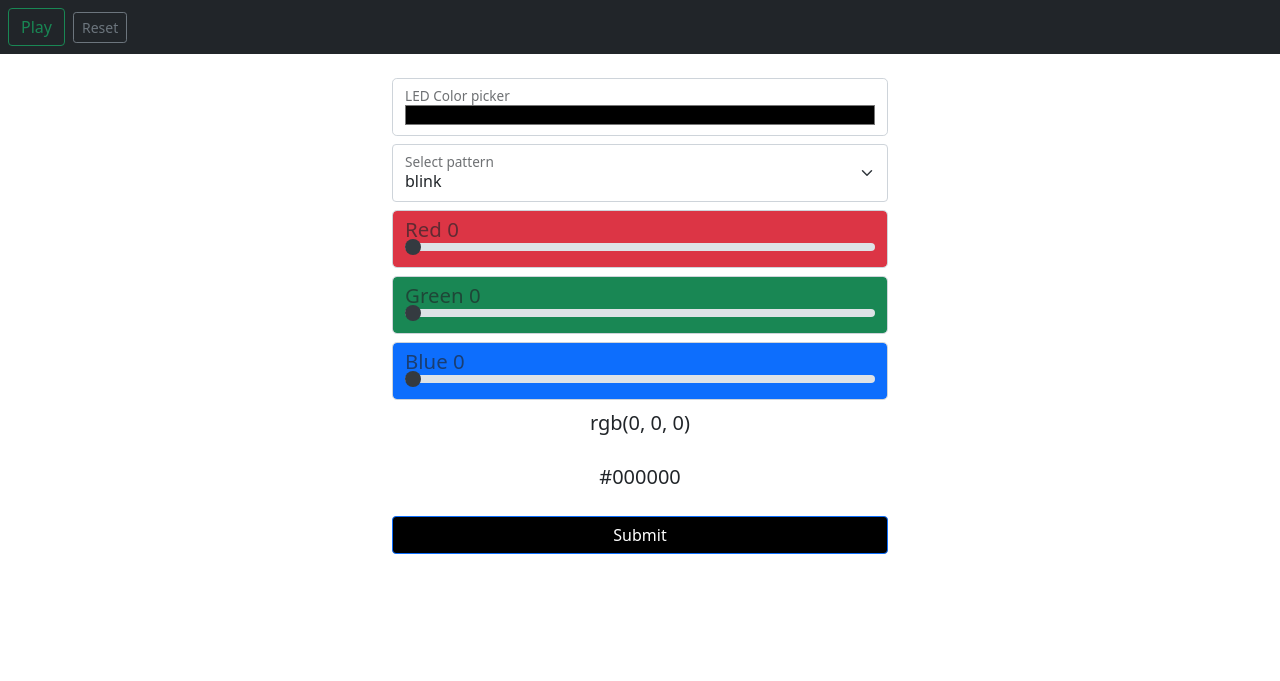
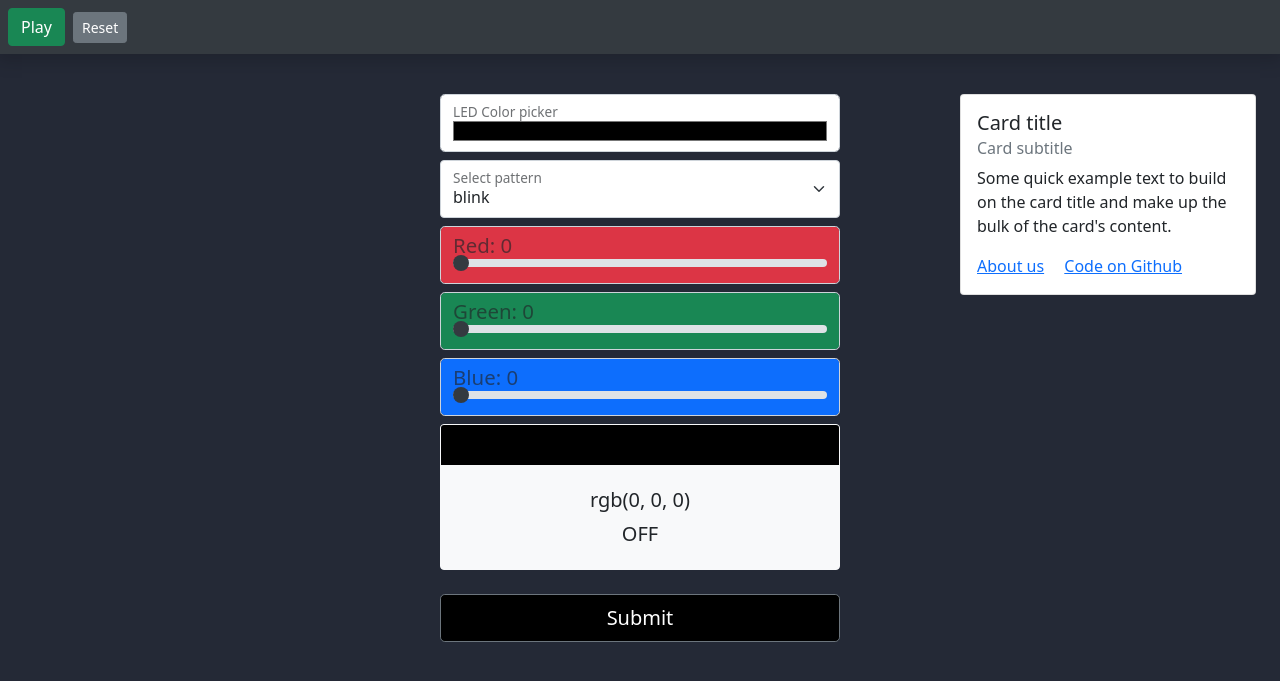
Before and after one commit to 00goldfish00/RPi4-LED-Matrix-Display, a Flask app: page / in a window 1280 px wide. Shown: the top 681 px of the page. Run offline with Flask 2, Linux system fonts and the light colour scheme; parts of the project's set-up code (start-up, migrations or seed data) failed here and were passed over.

Commit message:
layout and js changes

```diff
--- a/static/dynamic_control.js
+++ b/static/dynamic_control.js
@@ -1,42 +1,52 @@
 /**
  *  A bunch of functions that interact with the DOM and syncronize values between inputs.
  */
-function changeRed(value) {
-    document.getElementById('redLabel').innerHTML = value;
-    changeAll();
-}
-function changeGreen(value) {
-    document.getElementById('greenLabel').innerHTML = value;
-    changeAll();
-}
-function changeBlue(value) {
-    document.getElementById('blueLabel').innerHTML = value;
-    changeAll();
-}
 function changeColor(value) {
     var rgb = w3color(value).toRgb();
+    // When the color picker is changed,
+    // convert the hex value to RGB and set the slider values.
     document.getElementById("red1").value = rgb.r;
     document.getElementById("green1").value = rgb.g;
     document.getElementById("blue1").value = rgb.b;
 
-    document.getElementById('redLabel').innerHTML = rgb.r;
-    document.getElementById('greenLabel').innerHTML = rgb.g;
-    document.getElementById('blueLabel').innerHTML = rgb.b;
+    // Also update all labels
     changeAll();
 }
 function changeAll() {
-    var r = document.getElementById('redLabel').innerHTML;
-    var g = document.getElementById('greenLabel').innerHTML;
-    var b = document.getElementById('blueLabel').innerHTML;
+    // Get current R G and B values from the sliders
+    var r = document.getElementById("red1").value;
+    var g = document.getElementById("green1").value;
+    var b = document.getElementById("blue1").value;
+    // Update labels
+    document.getElementById('redLabel').innerHTML = r;
+    document.getElementById('greenLabel').innerHTML = g;
+    document.getElementById('blueLabel').innerHTML = b;
+    // Create a color object using the w3color library
     var colorObj = w3color("rgb(" + r + "," + g + "," + b + ")");
+    // Set color picker value
     document.getElementById('color1').value = colorObj.toHexString();
+
+    // Set hex label text
+    var hexColor = colorObj.toHexString();
+    if(hexColor == "#000000"){
+        document.getElementById('colorTxtHex').innerHTML = "OFF";
+    } else {
+        document.getElementById('colorTxtHex').innerHTML = colorObj.toHexString();
+    }
+
+    // Set rgb color text
+    document.getElementById('colorTxt').innerHTML = colorObj.toRgbString();
+
+    // Change color of submit button to match the selected color
     var btn = document.getElementById('submitBtn');
-    btn.style.backgroundColor = "rgb(" + r + "," + g + "," + b + ")";
+    btn.style.backgroundColor = colorObj.toRgbString()
     if (!colorObj.isDark()) {
-        btn.style.color = "var(--bs-gray-dark";
+        // Con
+        btn.style.color = "var(--bs-gray-dark)";
     } else {
-        btn.style.color = "#fff";
+        btn.style.color = "var(--bs-white)";
     }
-    document.getElementById('colorTxt').innerHTML = "rgb(" + r + ", " + g + ", " + b + ")";
-    document.getElementById('colorTxtHex').innerHTML = colorObj.toHexString();
+
+    document.getElementById("colorSwatch").style.backgroundColor = colorObj.toRgbString();
+
 }
--- a/static/style.css
+++ b/static/style.css
@@ -1,3 +1,6 @@
+body {
+    background: #242936;
+}
 .form-control#red1 {
     background-color: var(--bs-red);
 }
@@ -8,6 +11,9 @@
 
 .form-control#blue1 {
     background-color: var(--bs-blue);
+}
+.navbar-dark {
+    background-color: var(--bs-gray-dark);
 }
 
 /* For some reason multiple selecters dont work on these sudo elements? */
--- a/templates/index.html
+++ b/templates/index.html
@@ -4,7 +4,8 @@
 <head>
     <meta charset="UTF-8">
     <meta http-equiv="X-UA-Compatible" content="IE=edge">
-    <meta name="viewport" content="width=device-width, initial-scale=1.0">
+    <meta name="viewport" content="width=device-width, initial-scale=1">
+
     <title>RGB Control</title>
     <link rel='shortcut icon' type='image/x-icon' href="{{ url_for('static',filename='favicon.png') }}" />
 
@@ -19,22 +20,49 @@
 </head>
 
 <body onload="changeAll()">
-    <div class="containter-sm" id="main">
+    <div class="container-fluid p-0" id="main">
         <!-- First row is a navbar. These buttons don't do anything right now -->
         <div class="row g-2">
-            <nav class="navbar navbar-dark bg-dark">
+            <nav class="navbar navbar-expand-md navbar-light navbar-dark shadow">
                 <form class="container-fluid justify-content-start">
-                    <button class="btn btn-outline-success me-2" type="button">Play</button>
-                    <button class="btn btn-sm btn-outline-secondary" type="button">Reset</button>
+                    <script>
+                        // Uncomment for audio playback
+                        // const audio = new Audio("{{ url_for('static',filename='audio/Marshmello Alone.wav') }}");
+                        function play(e) {
+                            // if (audio.paused) {
+                            //     audio.play();
+                            //     e.innerHTML = "Pause";
+                            //     e.style
+                            // } else {
+                            //     audio.pause();
+                            //     e.innerHTML = "Play";
+                            // }
+                        }
+                    </script>
+                    <button class="btn btn-success me-2" type="button" id="playBtn" onclick="play(this)">Play</button>
+                    <script>
+                        function resetAndStop(e) {
+                            // audio.pause();
+                            // audio.currentTime = 0;
+                            // document.getElementById('playBtn').innerHTML = "Play";
+                            // document.getElementById('red1').value = "0";
+                            // document.getElementById('green1').value = "0";
+                            // document.getElementById('blue1').value = "0";
+                            // changeAll();
+                        }
+                    </script>
+                    <button class="btn btn-sm btn-secondary" type="button" onclick="resetAndStop(this)">Reset</button>
                 </form>
             </nav>
         </div>
         <!-- Second row has main content. split into 3 columns -->
-        <div class="row m-3">
-            <div class="col-sm">
+        <div class="row justify-content-between m-3 g-3">
+            <!-- Left column with alert -->
+            <div class="col-lg-3 pt-2">
                 <div id="alertPlaceholder"></div>
             </div>
-            <div class="col-sm-5 d-grid gap-2">
+            <!-- Main Middle column -->
+            <div class="col col-lg-4 d-grid gap-2 mx-md-5">
                 <form id="form1"></form>
                 <div class="form-floating">
                     <input class="form-control form-control-lg" type="color" name="color" id="color1" form="form1"
@@ -51,32 +79,52 @@
                 </div>
                 <div class="form-floating">
                     <input id="red1" name="red" type="range" class="form-control form-control-lg form-range"
-                        form="form1" min="0" max="255" value="{{ red }}" oninput="changeRed(this.value)"
-                        onchange="changeRed(this.value)">
-                    <label for="red1" class="form-label h4">Red <output for="red1" id="redLabel">{{ red
+                        form="form1" min="0" max="255" value="{{ red }}" oninput="changeAll()"
+                        onchange="changeAll()">
+                    <label for="red1" class="form-label h4">Red: <output for="red1" id="redLabel">{{ red
                             }}</output></label>
                 </div>
                 <div class="form-floating">
                     <input name="green" type="range" class="form-control form-control-lg form-range" id="green1"
-                        form="form1" min="0" max="255" value="{{ green }}" oninput="changeGreen(this.value)"
-                        onchange="changeGreen(this.value)">
-                    <label for="green1" class="form-label h4">Green <output for="green1" id="greenLabel">{{ green
+                        form="form1" min="0" max="255" value="{{ green }}" oninput="changeAll()"
+                        onchange="changeAll()">
+                    <label for="green1" class="form-label h4">Green: <output for="green1" id="greenLabel">{{ green
                             }}</output></label>
                 </div>
                 <div class="form-floating">
                     <input name="blue" type="range" class="form-control form-control-lg form-range" id="blue1"
                         form="form1" min="0" max="255" value="{{ blue }}" oninput="changeBlue(this.value)"
                         onchange="changeBlue(this.value)">
-                    <label for="blue1" class="form-label h4">Blue <output for="blue1" id="blueLabel">{{ blue
+                    <label for="blue1" class="form-label h4">Blue: <output for="blue1" id="blueLabel">{{ blue
                             }}</output></label>
                 </div>
+                <!-- Color Text Area -->
+                <div class="card text-center border border-light text-dark bg-light mb-3">
+                    <div class="card-header" id="colorSwatch" style="height: 2.5em;">
+                    </div>
+                    <div class="card-body">
+                        <p class="card-text lead m-1" id="colorTxt"></p>
+                        <p class="card-text lead m-1" id="colorTxtHex"></p>
+                    </div>
+                </div>
                 <div class="d-grid gap-2">
-                    <p class="lead text-center" id="colorTxt"></p>
-                    <p class="lead text-center" id="colorTxtHex"></p>
-                    <button class="btn btn-primary" form="form1" type="submit" id="submitBtn">Submit</button>
+                    <button class="btn btn-secondary btn-lg" form="form1" type="submit" id="submitBtn">Submit</button>
                 </div>
             </div>
-            <div class="col"></div>
+            <!-- Right Column -->
+            <div class="col-lg-3 pt-2">
+                <div class="card">
+                    <div class="card-body">
+                        <h5 class="card-title">Card title</h5>
+                        <h6 class="card-subtitle mb-2 text-muted">Card subtitle</h6>
+                        <p class="card-text">Some quick example text to build on the card title and make up the bulk of
+                            the card's content.</p>
+                        <a href="{{ url_for('about') }}" class="card-link">About us</a>
+                        <a href="https://github.com/00goldfish00/RPi4-LED-Matrix-Display" class="card-link">Code on
+                            Github </a>
+                    </div>
+                </div>
+            </div>
         </div>
     </div>
     <!-- Include bootstrap related javascript -->
```
